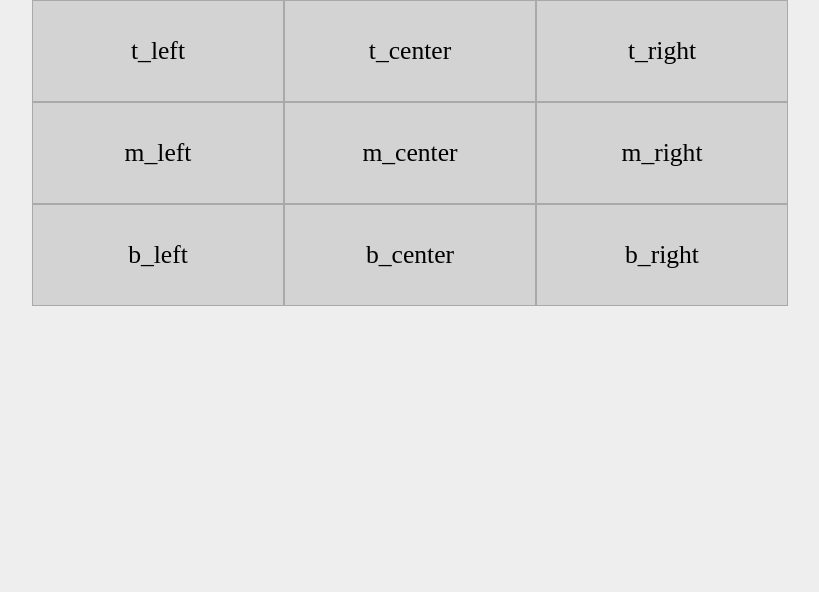
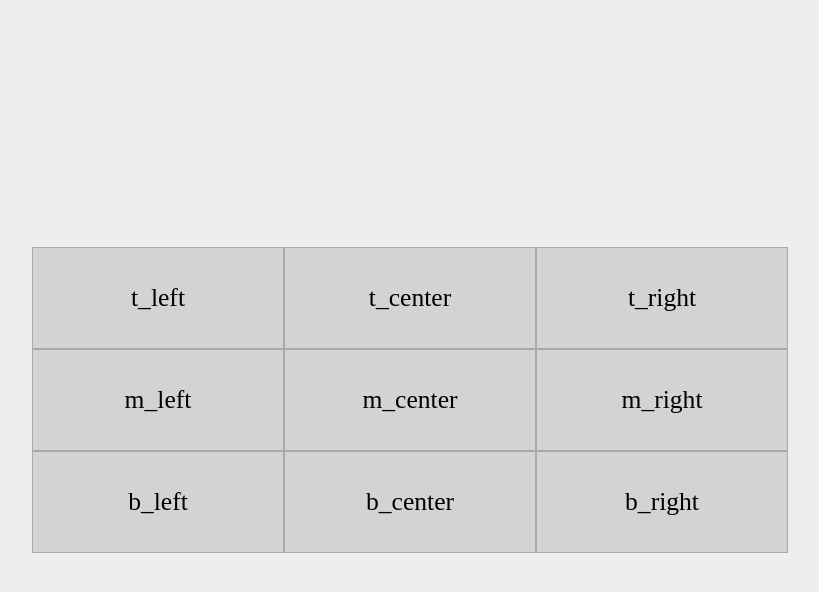
Before and after one commit to to4king/hexagon, a plain HTML site: page index.html in a window 1280 px wide. Shown: the whole page, without its empty margins (230-1049 px from the left). Drawn offline with Linux system fonts and the light colour scheme.

Commit message:
スタイル調整

```diff
--- a/css/main.css
+++ b/css/main.css
@@ -1,6 +1,11 @@
 body {
-  min-height: 100%;
   background: #eeeeee;
+
+  display: flex;
+  justify-content: center;
+  align-items: center;
+
+  min-height: 100vh;
 }
 
 .top {
--- a/index.html
+++ b/index.html
@@ -12,7 +12,7 @@
 </head>
 
 <body>
-
+  <div class="contents">
   <!-- Add your site or application content here -->
     <div class="top">
       <section id="t_left">t_left</section>
@@ -21,7 +21,9 @@
     </div>
     <div class="middle">
       <section id="m_left">m_left</section>
-    <section id="m_center">m_center</section>
+      <section id="m_center">
+          <span id="hex">m_center</span>
+      </section>
       <section id="m_right">m_right</section>
     </div>
     <div class="bottom">
@@ -29,6 +31,7 @@
       <section id="b_center">b_center</section>
       <section id="b_right">b_right</section>
     </div>
+  </div>
   <script src="js/vendor/modernizr-3.11.2.min.js"></script>
 </body>
 
```
Lines whose indentation alone changed are shown as unchanged.
